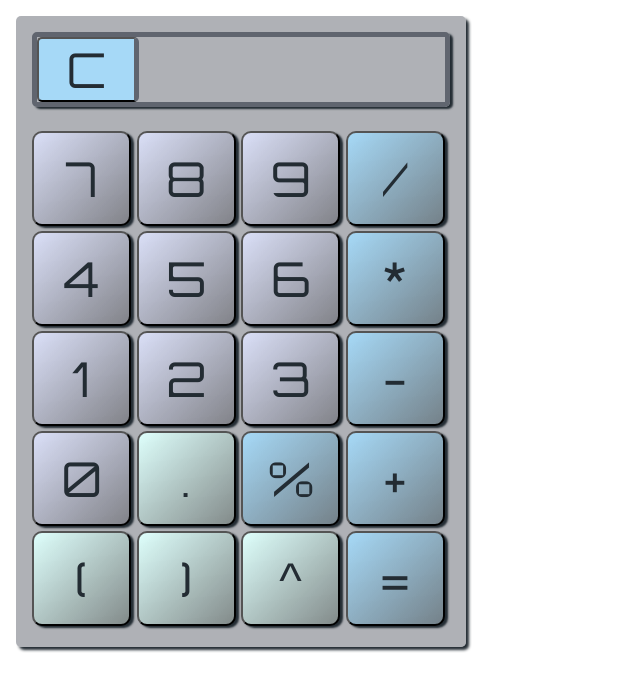
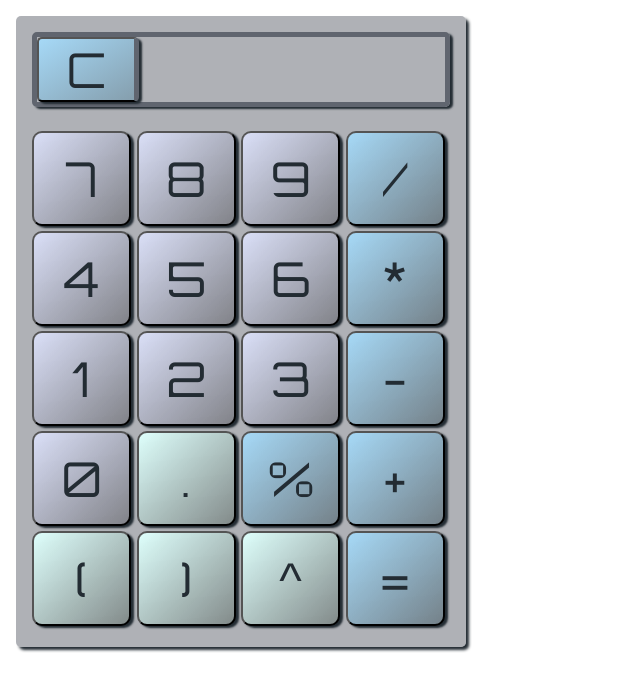
Before and after one commit to momentum-team-4/js-calculator-kylemcconaughey, a plain HTML site: page index.html in a window 1280 px wide. Shown: the whole page, without its empty margins (0-640 px from the left). Drawn offline with Linux system fonts and the light colour scheme.

Commit message:
put shadow gradient on clear btn

```diff
--- a/main.css
+++ b/main.css
@@ -79,6 +79,8 @@ li {
 .clear-btn {
     background-color: #a6d9f7ff;
     border-right: solid 5px #60656fff;
+    box-shadow: 3px 2px 2px #232c33ff;
+    background-image: linear-gradient(to bottom right, rgba(100,100,100,0), rgba(100,100,100,0.5))
 }
 
 .nonnum {
```
